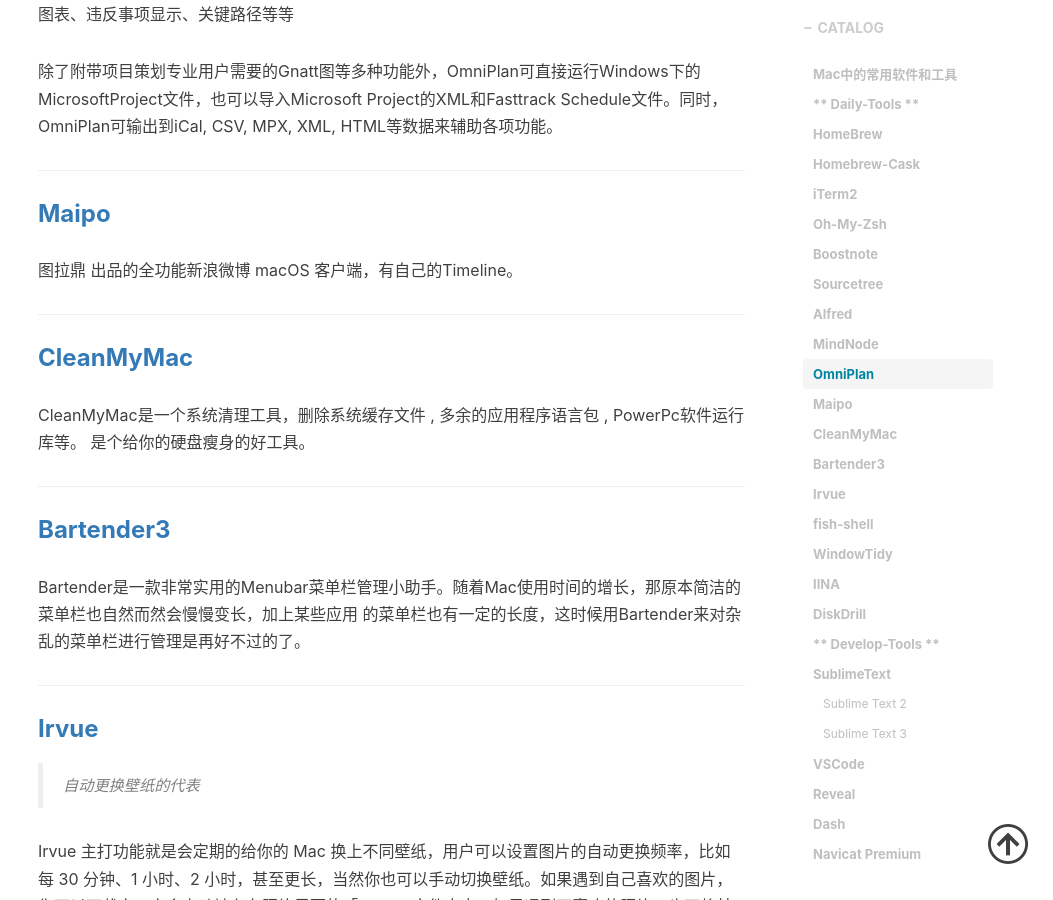
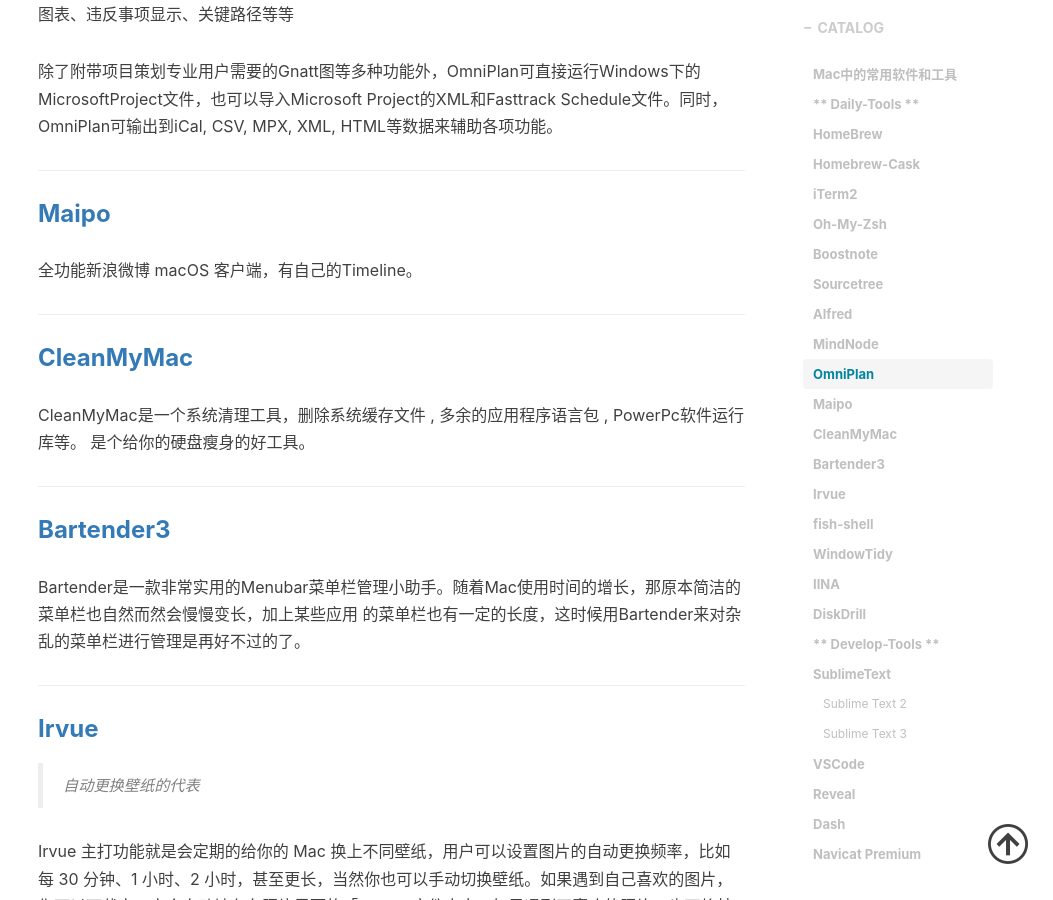
Before and after one commit to skiesme/ruskBlog.github.io, a Jekyll site: the page built from _posts/develop/2018-03-16-mac-software.md, in a window 1280 px wide and 900 px high, scrolled down 4858 px. Shown: the whole window, without its empty margins (227-1280 px from the left). Built offline with Jekyll 4.4.1, drawn with Linux system fonts in a browser that asks for light colours; comment, search, counter and statistics services are not loaded.

Commit message:
[Func] change post error

```diff
--- a/_posts/develop/2018-03-16-mac-software.md
+++ b/_posts/develop/2018-03-16-mac-software.md
@@ -136,7 +136,7 @@
 
 ---
 ### [Maipo](http://weiboformac.sinaapp.com/)
-图拉鼎 出品的全功能新浪微博 macOS 客户端，有自己的Timeline。
+全功能新浪微博 macOS 客户端，有自己的Timeline。
 
 ---
 ### [CleanMyMac](http://www.mycleanmymac.com/)
```
